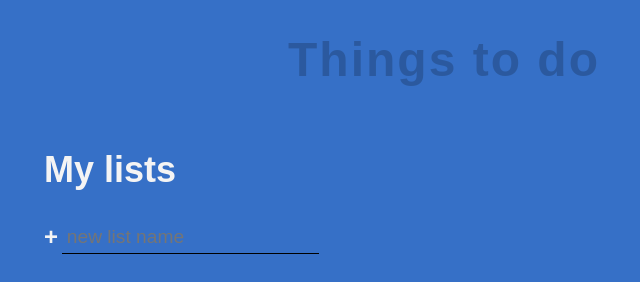
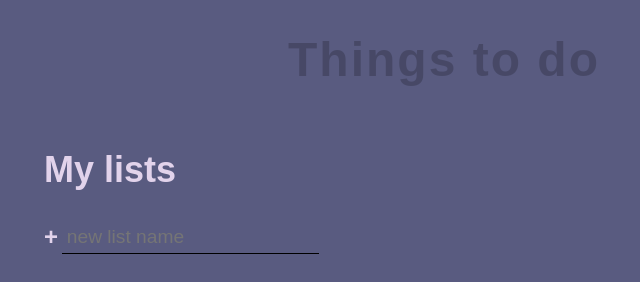
Before and after one commit to andypasso/todo_list, a plain HTML site: page index.html in a window 1280 px wide. Shown: the whole page, without its empty margins (196-836 px from the left). Drawn offline with Linux system fonts and the light colour scheme.

Commit message:
added some style

```diff
--- a/styles.css
+++ b/styles.css
@@ -1,6 +1,6 @@
 :root {
-    --clr-primary: rgb(54, 112, 199);
-    --clr-light: #f4f4f4;
+    --clr-primary:rgb(89, 91, 128);
+    --clr-light: rgb(226, 211, 235);
     --clr-dark: #333;
     --clr-warning: rgb(99, 36, 36);
   }
```
